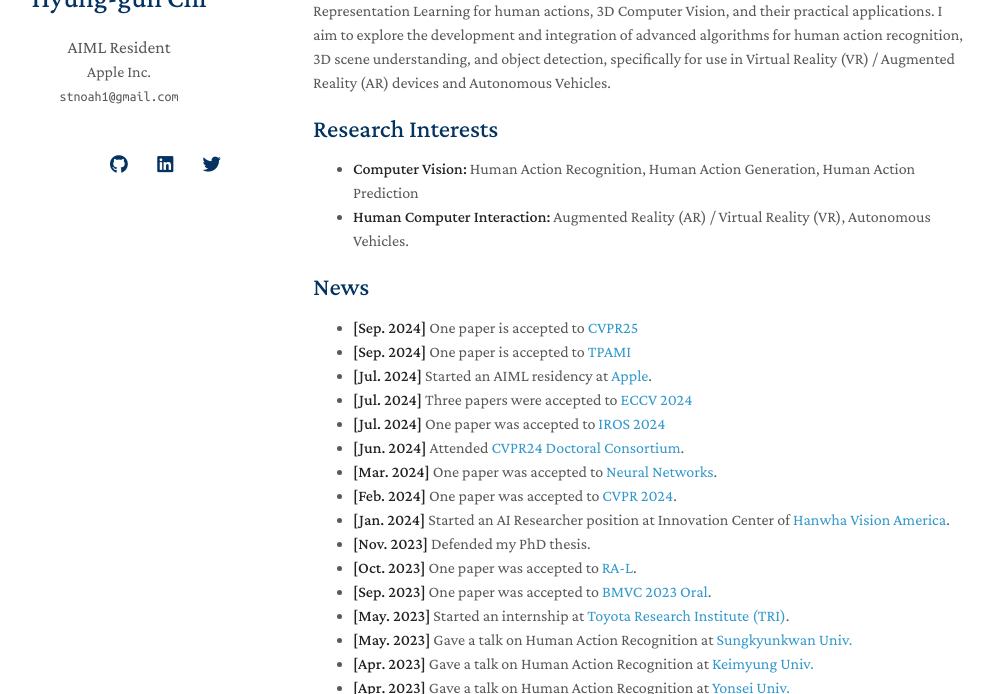
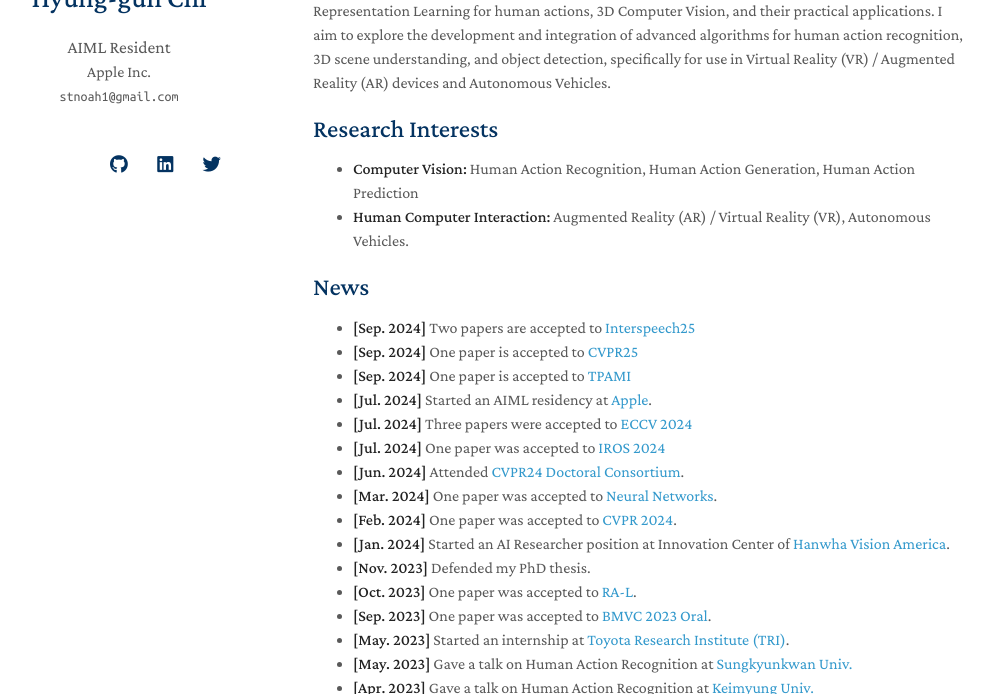
Before and after one commit to stnoah1/stnoah1.github.io, a Jekyll site: the page built from index.md, in a window 1280 px wide and 900 px high, cut to the strip 206-900 px from the top of the window. Shown: the whole strip, without its empty margins (157-1151 px from the left). Built offline with Jekyll 4.4.1, drawn with Linux system fonts in a browser that asks for light colours; nearby versions of some CDN libraries; a style sheet for code colours, icons or effects is not loaded; our own code applies the rules of GitHub Pages for plain Markdown files.

Commit message:
rebuilding site Mon May 19 09:58:30 PDT 2025

```diff
--- a/index.md
+++ b/index.md
@@ -13,6 +13,7 @@ I am currently a Ph.D candidate in the Department of Electrical and Computer Eng
 
 ## News
 
+- **[Sep. 2024]** Two papers are accepted to [Interspeech25](https://www.interspeech2025.org/home)
 - **[Sep. 2024]** One paper is accepted to [CVPR25](https://cvpr.thecvf.com)
 - **[Sep. 2024]** One paper is accepted to [TPAMI](https://ieeexplore.ieee.org/xpl/RecentIssue.jsp?punumber=34)
 - **[Jul. 2024]** Started an AIML residency at [Apple](https://machinelearning.apple.com).
```
Also changed, not shown: 1 other file.
